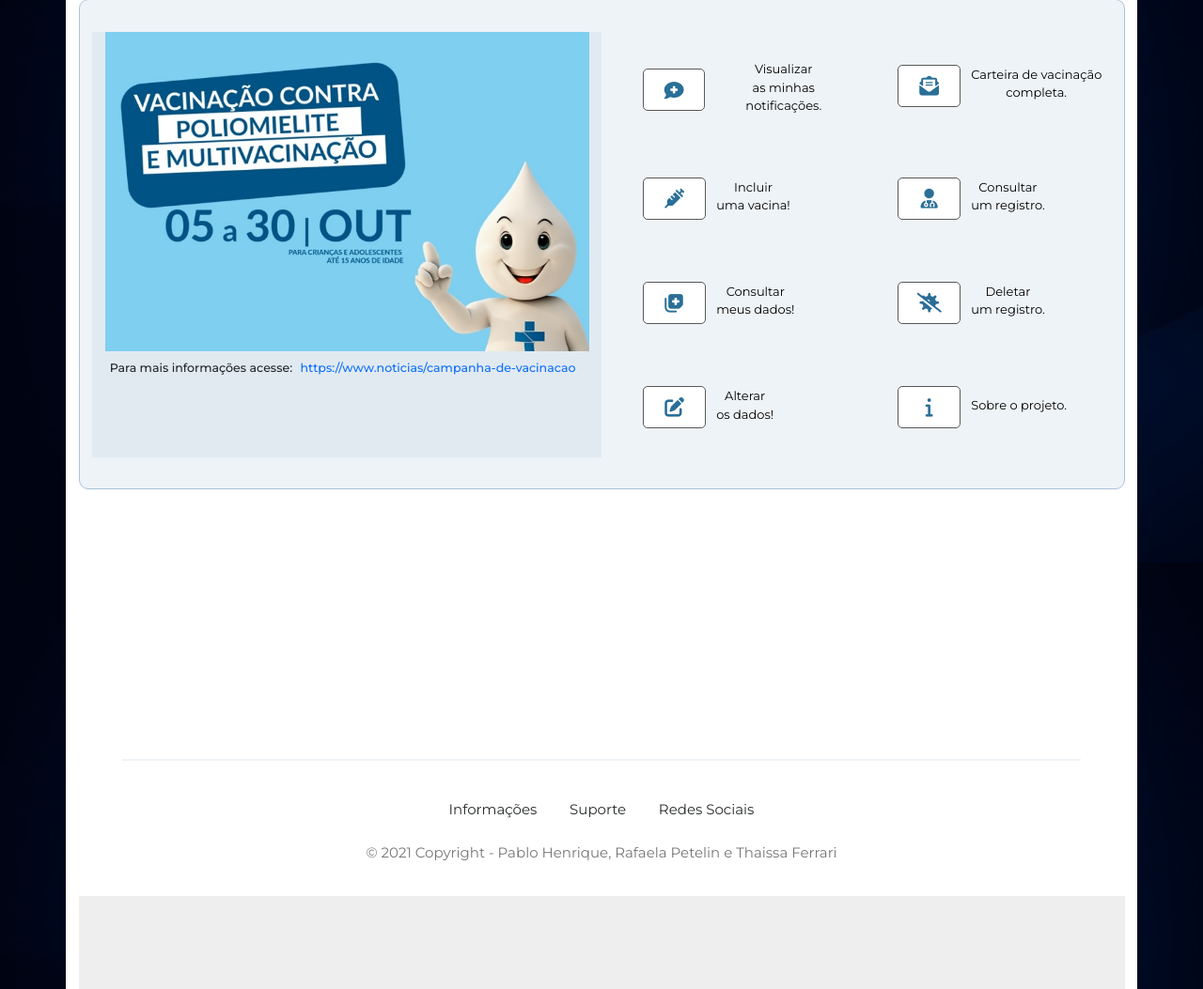
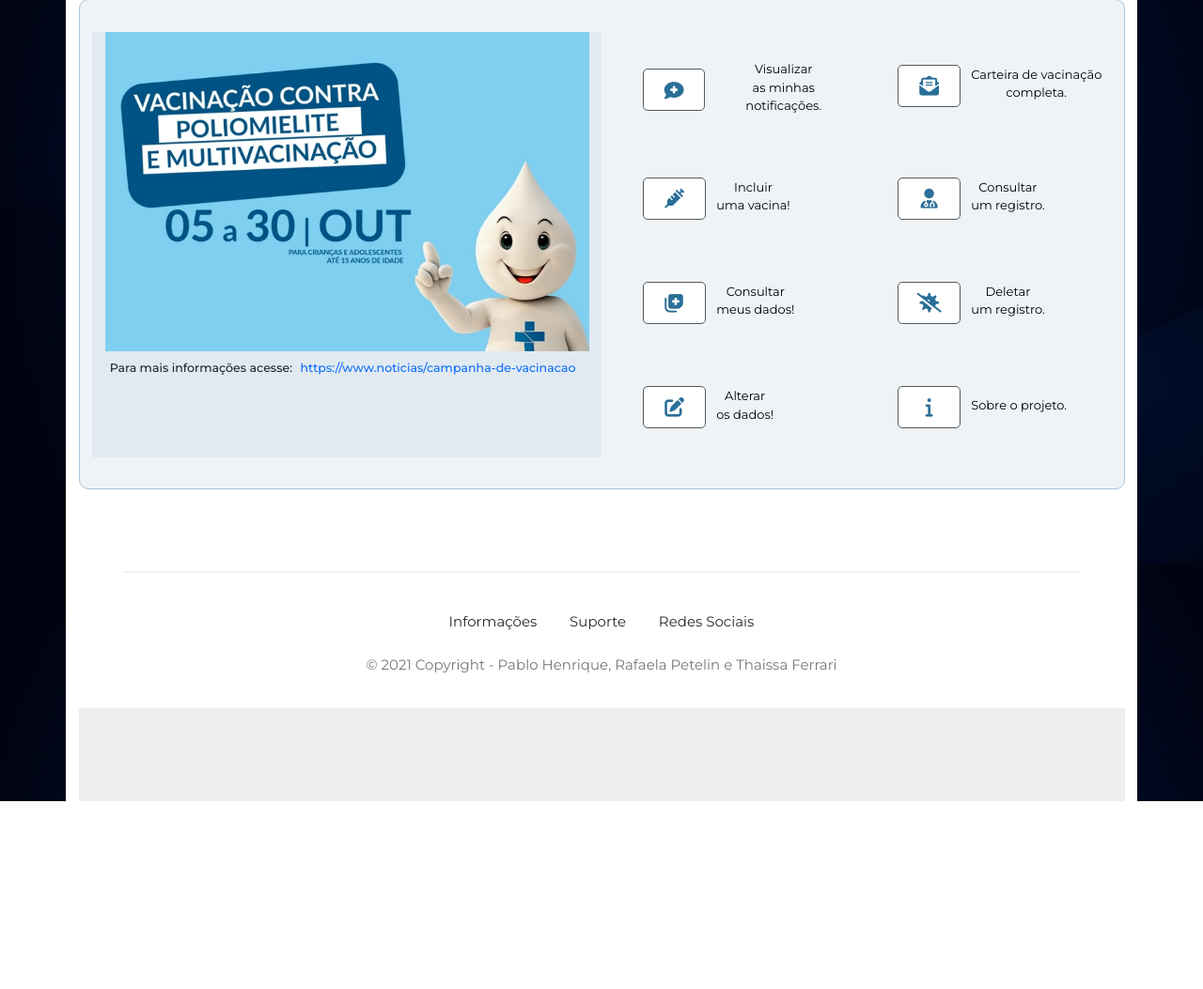
Before and after one commit to PabloH01/GestaoVacina_FerramentaDigital, a PHP site: page /backend_sistema/estruturalogin/user/index.php in a window 1280 px wide. Shown: the part 201-1254 px from the top of the page at 94% size. After the commit the page ends 1054 px from the top, so only its background shows below. Run offline with PHP 8.4, Linux system fonts and the light colour scheme; a user stored in the database is signed in; some libraries are stand-ins or nearby versions.

Commit message:
Update footer

```diff
--- a/css/css_pages/footer.css
+++ b/css/css_pages/footer.css
@@ -76,7 +76,6 @@ body{
 .content{
    flex: 1 0 auto;
    -webkit-flex: 1 0 auto;
-   min-height: 200px;
 }
 
 #myFooter{
```
